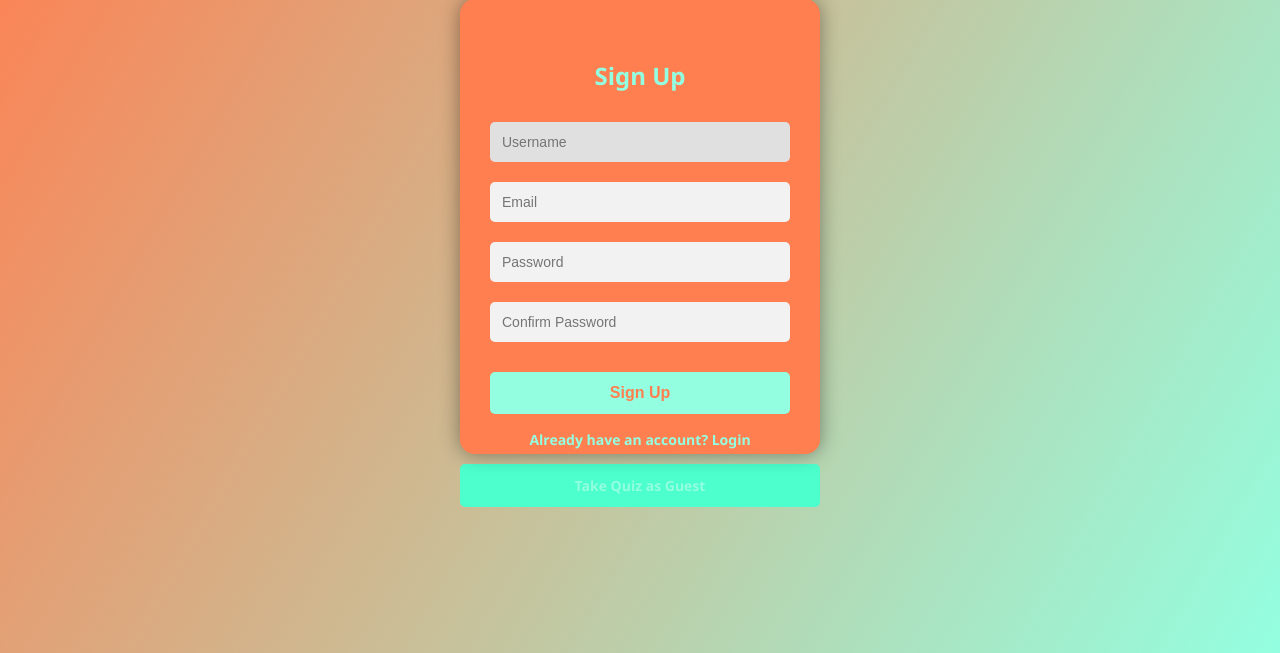
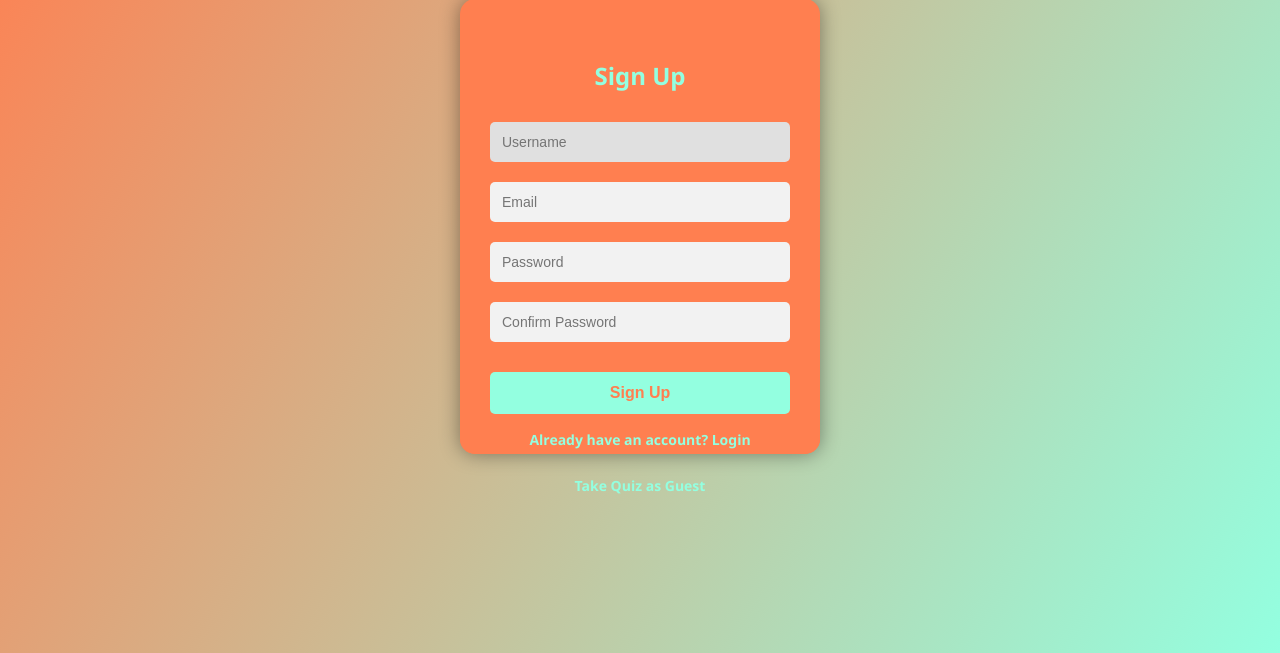
Before and after one commit to Corsionio/AIQuizApp, a Django app: page /auth/ in a window 1280 px wide, with the pointer over the restyled element. Shown: the part 147-800 px from the top of the page. Run offline with Django 5.2, Linux system fonts and the light colour scheme.

Commit message:
Final auth update

```diff
--- a/quiz/templates/quiz/auth.html
+++ b/quiz/templates/quiz/auth.html
@@ -121,16 +121,12 @@
             cursor: pointer;
         }
 
-        .guest-button:hover {
-            background: #4cffcc;
-        }
     </style>
 </head>
 <body>
     <div class="page-wrapper">
         <div class="container">
             <div class="form-container" id="formContainer">
-                <!-- Sign up Form -->
                 <form class="form-box" id="registerBox" method="post" action="{% url 'quiz:auth' %}">
                     {% csrf_token %}
                     <h2>Sign Up</h2>
@@ -147,7 +143,6 @@
                     <button type="submit">Sign Up</button>
                 </form>
 
-                <!-- Login Form -->
                 <form class="form-box" id="loginBox" method="post" action="{% url 'quiz:auth' %}">
                     {% csrf_token %}
                     <h2>Login</h2>
@@ -157,13 +152,11 @@
                 </form>
             </div>
 
-            <!-- Toggle Button -->
             <div class="toggle-container" onclick="toggleForm()" id="toggleBtn">
                 Already have an account? Login
             </div>
         </div>
 
-        <!-- Guest Quiz Button Styled Like Signup/Login -->
         <a href="{% url 'quiz:home' %}" class="guest-button">Take Quiz as Guest</a>
     </div>
 
```
